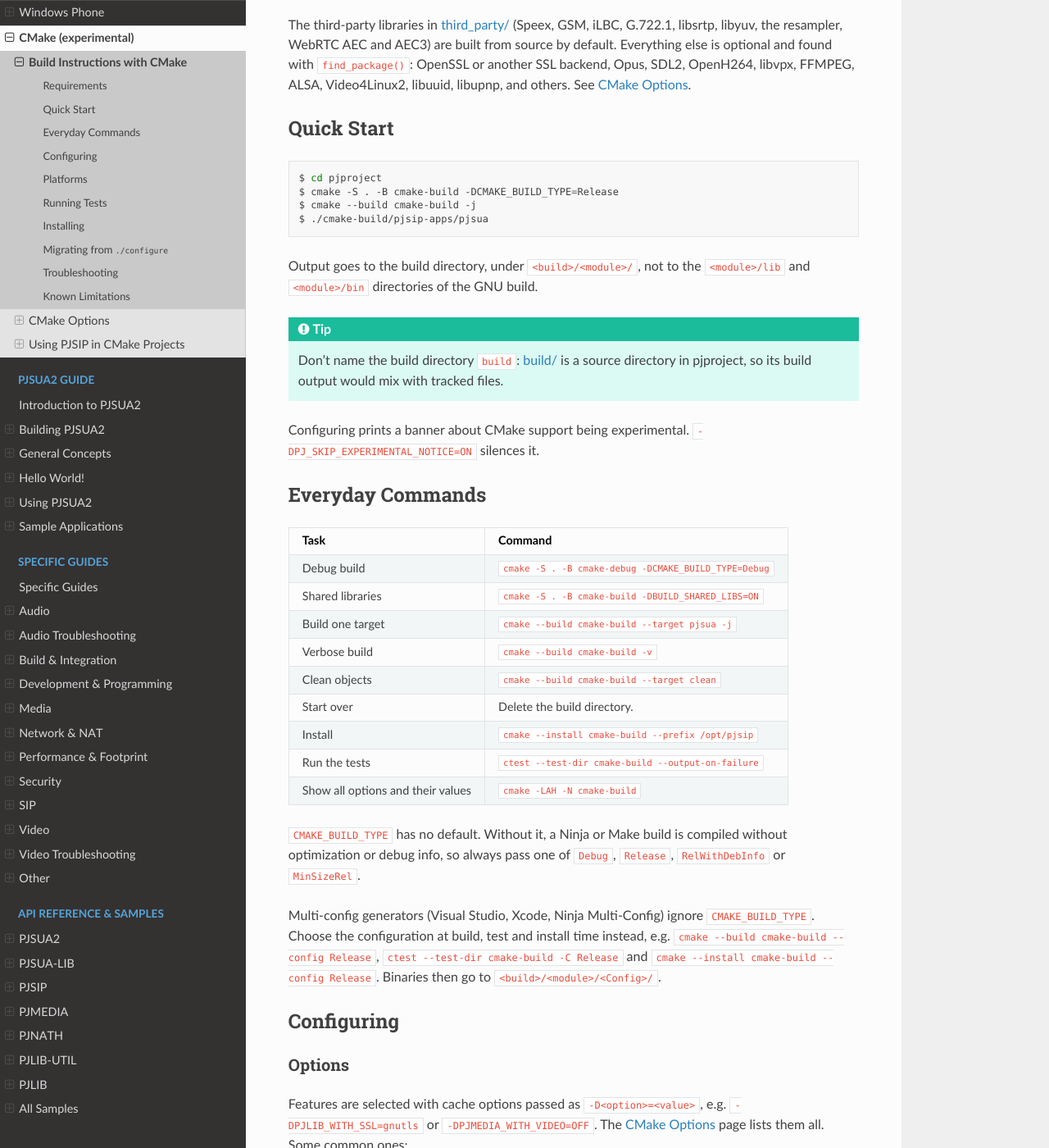
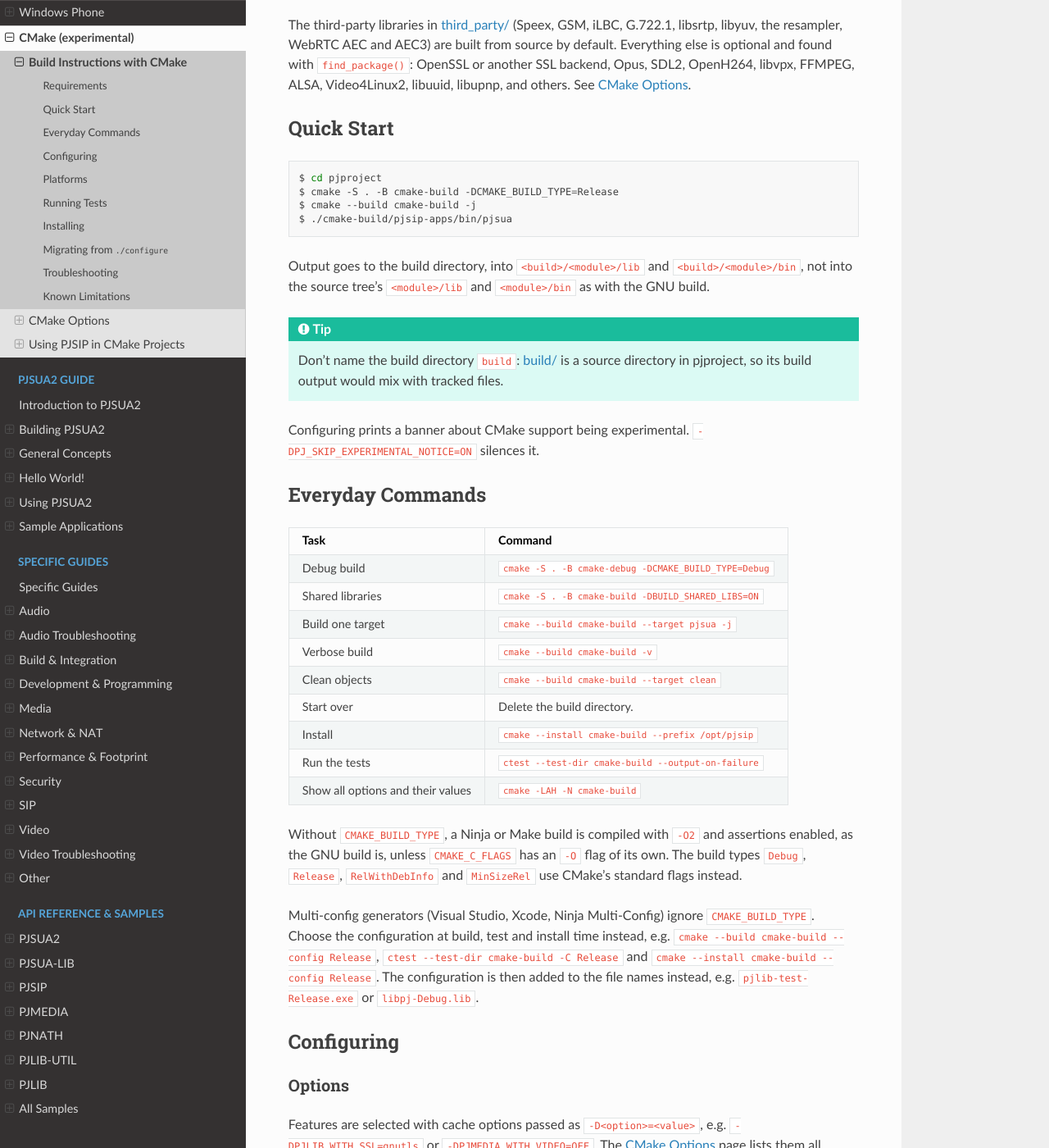
Before and after one commit to pjsip/pjproject_docs, a Sphinx documentation site: the page built from docs/source/get-started/cmake/build_instructions.rst, in a window 1280 px wide and 1400 px high, scrolled down 618 px. Shown: the whole window at 82% size. Built offline with Sphinx 7.4.7 and the Read the Docs theme 3.1.0, drawn with Linux system fonts in a browser that asks for light colours; the version number could not be read and is left out; some of the changed text lies outside the part shown.

Commit message:
CMake docs: follow pjproject#5387, link the Mac/Linux pages
- Output now goes to <build>/<module>/lib and bin, and multi-config
  generators put the configuration in the file name.
- A build with no CMAKE_BUILD_TYPE gets -O2, as make.
- --disable-pjsua2 is now -DPJ_BUILD_PJSUA2=OFF, and the SWIG bindings
  are built by CMake.
- Add the cmake_config_site and cmake_migrating_from_configure labels,
  and link the macOS section to the new Mac/Linux CMake and XCFramework
  pages.

```diff
--- a/docs/source/get-started/cmake/build_instructions.rst
+++ b/docs/source/get-started/cmake/build_instructions.rst
@@ -28,10 +28,11 @@ Quick Start
    $ cd pjproject
    $ cmake -S . -B cmake-build -DCMAKE_BUILD_TYPE=Release
    $ cmake --build cmake-build -j
-   $ ./cmake-build/pjsip-apps/pjsua
+   $ ./cmake-build/pjsip-apps/bin/pjsua
 
-Output goes to the build directory, under ``<build>/<module>/``, not to the
-``<module>/lib`` and ``<module>/bin`` directories of the GNU build.
+Output goes to the build directory, into ``<build>/<module>/lib`` and
+``<build>/<module>/bin``, not into the source tree's ``<module>/lib`` and
+``<module>/bin`` as with the GNU build.
 
 .. tip::
 
@@ -70,16 +71,18 @@ Everyday Commands
    * - Show all options and their values
      - ``cmake -LAH -N cmake-build``
 
-``CMAKE_BUILD_TYPE`` has no default. Without it, a Ninja or Make build is
-compiled without optimization or debug info, so always pass one of
-``Debug``, ``Release``, ``RelWithDebInfo`` or ``MinSizeRel``.
+Without ``CMAKE_BUILD_TYPE``, a Ninja or Make build is compiled with
+``-O2`` and assertions enabled, as the GNU build is, unless ``CMAKE_C_FLAGS``
+has an ``-O`` flag of its own. The build types ``Debug``, ``Release``,
+``RelWithDebInfo`` and ``MinSizeRel`` use CMake's standard flags instead.
 
 Multi-config generators (Visual Studio, Xcode, Ninja Multi-Config) ignore
 ``CMAKE_BUILD_TYPE``. Choose the configuration at build, test and install
 time instead, e.g. ``cmake --build cmake-build --config Release``,
 ``ctest --test-dir cmake-build -C Release`` and
 ``cmake --install cmake-build --config Release``.
-Binaries then go to ``<build>/<module>/<Config>/``.
+The configuration is then added to the file names instead, e.g.
+``pjlib-test-Release.exe`` or ``libpj-Debug.lib``.
 
 
 Configuring
@@ -132,6 +135,8 @@ install prefix, the directory holding ``include/`` and ``lib/``:
 work too. A result that has been cached is not searched again, so after
 installing a missing library, delete the build directory, or at least
 ``CMakeCache.txt``, and configure again.
+
+.. _cmake_config_site:
 
 ``config_site.h``
 ^^^^^^^^^^^^^^^^^
@@ -210,6 +215,11 @@ Core Audio and AVFoundation capture are on by default, and Metal rendering
 uses Apple's Network framework instead of OpenSSL, with the ``select`` I/O
 queue only. The bundled WebRTC AEC and AEC3 are not available on Apple
 platforms.
+
+See :doc:`/get-started/posix/build_cmake` for the full steps on macOS and
+Linux, including builds for the other architecture and universal binaries,
+and :doc:`/get-started/posix/framework` for the prebuilt
+``PJSIP.xcframework``.
 
 Windows, Visual Studio
 ^^^^^^^^^^^^^^^^^^^^^^
@@ -369,7 +379,7 @@ Use a CMake toolchain file:
          -DCMAKE_BUILD_TYPE=Release
 
 This is not validated; the GNU build (``./configure --host=...``, see
-:any:`/get-started/posix/build_instructions`) is the tested path.
+:doc:`/get-started/posix/build_gnu`) is the tested path.
 
 For an ARM target without an operating system (``CMAKE_SYSTEM_NAME``
 ``Generic``), :source:`cmake/toolchains/arm-none-eabi.cmake` configures with
@@ -407,8 +417,8 @@ those from ``<module>/bin/``:
 .. code-block:: shell
 
    $ mkdir -p pjlib/bin && cd pjlib/bin
-   $ ../../cmake-build/pjlib/pjlib-test --list
-   $ ../../cmake-build/pjlib/pjlib-test sock_test ssl_sock_test
+   $ ../../cmake-build/pjlib/bin/pjlib-test --list
+   $ ../../cmake-build/pjlib/bin/pjlib-test sock_test ssl_sock_test
 
 
 Installing
@@ -438,6 +448,8 @@ Packagers can split the installation with ``--component PjRuntime``
 (headers, static libraries and the package files).
 
 
+.. _cmake_migrating_from_configure:
+
 Migrating from ``./configure``
 ------------------------------
 
@@ -453,6 +465,8 @@ Migrating from ``./configure``
      - ``-DBUILD_SHARED_LIBS=ON``
    * - ``--disable-threads``
      - ``-DPJLIB_WITH_THREADS=OFF``
+   * - ``--disable-pjsua2``
+     - ``-DPJ_BUILD_PJSUA2=OFF``
    * - ``--enable-epoll`` / ``--enable-kqueue``
      - ``-DPJLIB_WITH_IOQUEUE=epoll`` / ``kqueue``
    * - ``--disable-ssl``
@@ -486,9 +500,10 @@ Migrating from ``./configure``
      - ``-DCMAKE_C_FLAGS=...``, ``-DCMAKE_CXX_FLAGS=...``,
        ``-DCMAKE_EXE_LINKER_FLAGS=...``
 
-Not available with CMake: ``--disable-pjsua2`` (pjsua2 is always built),
-``--disable-small-filter`` / ``--disable-large-filter`` (the resampler
-always has both), and the desktop Java, Python and C# bindings.
+Not available with CMake: ``--disable-small-filter`` /
+``--disable-large-filter`` (the resampler always has both), and the Qt
+``vidgui`` sample. The SWIG bindings are built with ``-DPJ_BUILD_SWIG_JAVA=ON``,
+``-DPJ_BUILD_SWIG_PYTHON=ON`` and ``-DPJ_BUILD_SWIG_CSHARP=ON``.
 
 
 Troubleshooting
```
